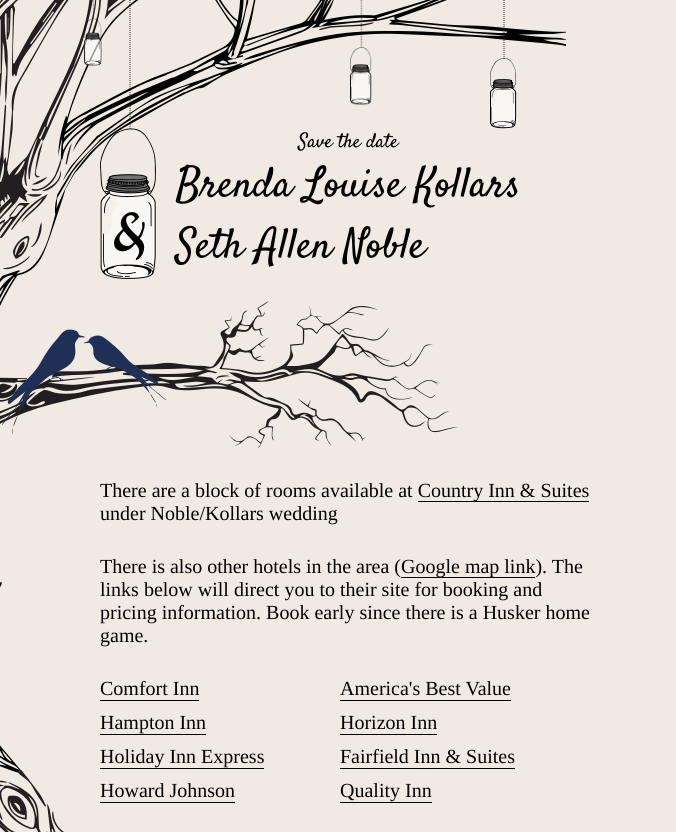
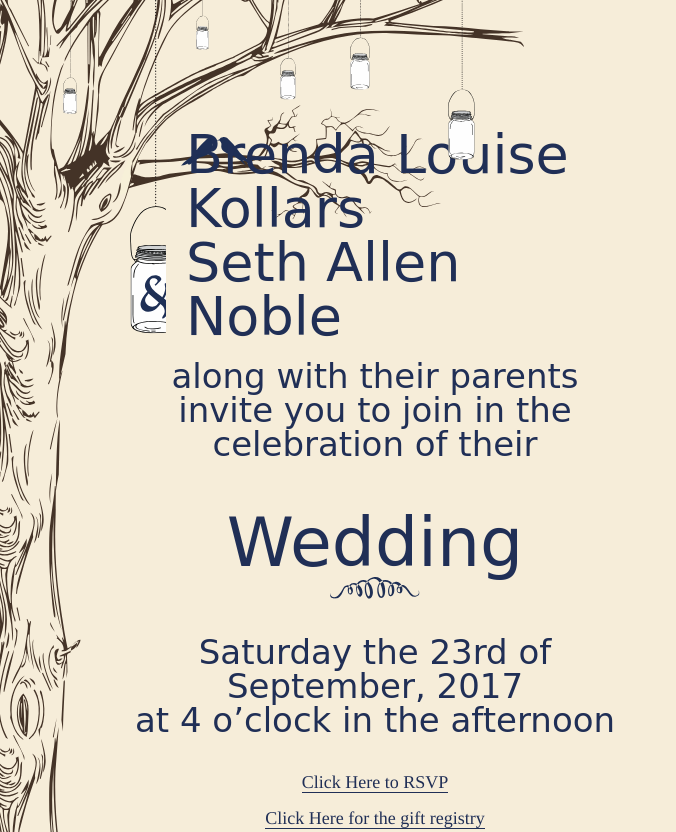
Before and after one commit to ckollars/sethandbrenda, a website: page public/index.html in a window 1280 px wide. Shown: the top 832 px of the page, without its empty margins (0-676 px from the left). Drawn offline with nearby package versions, Linux system fonts and the light colour scheme; files that its build step writes are made by us from their sources.

Commit message:
Update site with wedding info

```diff
--- a/gulpfile.js
+++ b/gulpfile.js
@@ -139,7 +139,10 @@
     // Documentaion on browser sync is at: browsersync.io
     // It's really rad.
     browserSync.init(null, {
-        "proxy": "sethandbrenda.com",
+        server: {
+          'baseDir': 'public',
+        },
+        // "proxy": "sethandbrenda.dev",
         "ghostMode": {
           "clicks": false,
           "scroll": false,
--- a/public/index.html
+++ b/public/index.html
@@ -10,11 +10,15 @@
   <meta property="og:image" content="" />
   <meta property="og:url" content="http://sethandbrendaswedding.com" />
 
-  <link href="https://fonts.googleapis.com/css?family=Satisfy" rel="stylesheet">
+  <!-- <link href="https://fonts.googleapis.com/css?family=Satisfy" rel="stylesheet"> -->
   <link rel="stylesheet" type="text/css" href="/css/styles.min.css">
 </head>
 <body>
+  <div class="branch"></div>
+  <div class="tree"></div>
   <div class="main">
+    <div class="lantern"></div>
+    <div class="lantern"></div>
     <div class="lantern"></div>
     <div class="lantern"></div>
     <div class="lantern"></div>
@@ -22,15 +26,25 @@
       <div class="header">
         <div class="lantern-large"></div>
         <div class="heaer-content">
-          <p class="h6">Save the date</p>
           <h1>
             <span>Brenda Louise Kollars</span>
             <span>Seth Allen Noble</span>
           </h1>
         </div>
       </div>
-      <div class="branch"></div>
-      <div class="content">
+      <div class="content clicker center">
+        <p>along with their parents<br>
+          invite you to join in the celebration of their</p>
+        <p class="large">Wedding</p>
+        <div class="squiggle"></div>
+        <p>Saturday the 23rd of September, 2017<br>
+          at 4 o’clock in the afternoon</p>
+      </div>
+      <div class="content small">
+        <p class="cta"><a href="https://docs.google.com/forms/d/e/1FAIpQLSd6Nu5hc5X-IuPXtSM5SRo1o8UKBpSCaWV263H5FNZDAYStvQ/viewform" target="_blank">Click Here to RSVP</a></p>
+        <p class="cta"><a href="https://www.honeymoonwishes.com/BrendaAndSeth" target="_blank">Click Here for the gift registry</a></p>
+      </div>
+      <div class="hotels small content">
         <p>There are a block of rooms available at <a href="https://www.countryinns.com/lincoln-hotel-ne-68521/usalane">Country Inn &amp; Suites</a> under Noble/Kollars wedding</p>
         <p>There is also other hotels in the area (<a href="https://www.google.com/search?q=lincoln+ne+hotels+airport&rlz=1C5CHFA_enUS723US723&oq=lincoln+ne+hotels+airport&aqs=chrome.0.69i59j0l2j69i64.4894j0j4&sourceid=chrome&ie=UTF-8#q=lincoln+ne+hotels+airport&rflfq=1&rlha=1&rlla=0&rllag=40845343,-96738578,243&tbm=lcl&hotel_dates=2017-03-05,2017-03-06&tbs=lf_hd:-1,ls:-1,lf_maxhp:-1,lf_maxhpitems:75-100-125-150,lf_maxhpcur:USD,lf_msr:-1,lf_hc:-1,lf_ha:-1,lf_haitems:1023,lf_pqs:EAE,lf:1,lf_ui:6&rlfi=hd:2017-03-05,2017-03-06;si:;mv:!1m3!1d8347.321484491133!2d-96.73779009869997!3d40.84464246971565!3m2!1i860!2i531!4f13.1;tbs:lf_hd:-1,ls:-1,lf_maxhp:-1,lf_maxhpitems:75-100-125-150,lf_maxhpcur:USD,lf_msr:-1,lf_hc:-1,lf_ha:-1,lf_haitems:1023,lf_pqs:EAE,lf:1,lf_ui:6">Google map link</a>). The links below will direct you to their site for booking and pricing information. Book early since there is a Husker home game.</p>
         <p class="cols">
--- a/source/scss/base/_base.scss
+++ b/source/scss/base/_base.scss
@@ -25,16 +25,16 @@
   @include serif();
   @include font-size(m);
   margin: 0;
-  color: $black;
+  color: $darkblue;
   text-rendering: optimizeLegibility;
   -webkit-font-smoothing: antialiased;
   -moz-osx-font-smoothing: grayscale;
   overflow-x: hidden;
-  background: #F1EAE2 url(../img/tree.png) no-repeat;
+  background-color: rgba(#F3E6C9, 0.7);
 
   @include mq(xs) {
-    background-position: -60px 0;
-    background-size: 170%;
+    // background-position: -60px 0;
+    // background-size: 170%;
   }
 }
 
--- a/source/scss/base/_typography.scss
+++ b/source/scss/base/_typography.scss
@@ -30,11 +30,13 @@
 
 h1 {
   font-weight: normal;
-  font-family: $handwritten;
+  font-family: $handwritten2;
   margin: 0;
-  font-size: 4.2rem;
+  font-size: 5.4rem;
+  line-height: 1;
+  color: $darkblue;
 
-  @include mq(s) {
+  @include mq(xs) {
     font-size: 3.4rem;
   }
 
@@ -75,6 +77,14 @@
   }
 }
 
+.clicker {
+  font-family: $handwritten2;
+  font-size: 2.8rem;
+}
+.center {
+  text-align: center;
+}
+
 
 // 3. Paragraphs, links and list
 // ---------
@@ -84,7 +94,7 @@
 }
 
 p {
-  margin: 0 0 1.5em 0;
+  margin: 0 0 0 0;
 }
 
 a {
@@ -94,7 +104,7 @@
 }
 
 a {
-  color: $black;
+  color: $darkblue;
   border-bottom: 1px solid currentColor;
   transition: border $fast ease-out;
 
--- a/source/scss/base/_variables.scss
+++ b/source/scss/base/_variables.scss
@@ -12,6 +12,7 @@
 
 // Brand colors
 $darkblue: #202F56;
+$brown: #443327;
 
 // Mono
 $white: #fff;
@@ -20,6 +21,7 @@
 // 2. Fonts
 // ---------
 
+$handwritten2: 'Clicker Script', cursive;
 $handwritten: 'Satisfy', cursive;
 $serif: Times, Georgia, serif;
 
--- a/source/scss/layout/_main.scss
+++ b/source/scss/layout/_main.scss
@@ -6,67 +6,117 @@
   overflow-x: hidden;
 }
 
-.container {
-  max-width: 520px;
-  padding: 0 10px;
-  margin: 0 auto;
-}
-
-.lantern {
+.tree {
   position: absolute;
-  background: url(../img/lantern.png) no-repeat;
-  background-size: cover;
-  width: 27px;
-  height: 129px;
-
-  &:first-child {
-    left: 12%;
-    top: -20px;
-    width: 18px;
-    height: 86px;
-  }
-  &:nth-child(2) {
-    left: 50%;
-    width: 22px;
-    height: 105px;
-  }
-  &:nth-child(3) {
-    left: 70%;
-  }
-}
-
-.lantern-large {
-  background: url(../img/lantern_&.png) no-repeat;
-  width: 56px;
-  height: 279px;
-  margin-right: 20px;
+  top: 0;
+  left: 0;
+  width: 542px;
+  height: 1166px;
+  background: url(../img/tree.svg) no-repeat;
 
   @include mq(xs) {
-    width: 42px;
-    background-size: 100%;
-    background-position: 0 60px;
+    left: -100px;
   }
 }
 
 .branch {
   position: absolute;
-  left: 0;
-  top: 300px;
-  background: url(../img/branch.png) no-repeat;
-  width: 458px;
-  height: 148px;
+  left: 118px;
+  top: 105px;
+  background: url(../img/branch.svg) no-repeat;
+  width: 324px;
+  height: 115px;
 
   @include mq(xs) {
-    width: 320px;
-    height: 110px;
-    background-size: cover;
+    left: 13px;
+    top: 120px;
   }
 }
 
+.container {
+  max-width: 510px;
+  padding: 0 10px;
+  margin: 0 0 0 120px;
+
+  @include mq(xs) {
+    margin-left: 0;
+  }
+}
+
+.lantern {
+  position: absolute;
+  background: url(../img/lantern.svg) no-repeat;
+  background-position: left bottom;
+  background-size: cover;
+  width: 27px;
+  height: 160px;
+
+  &:first-child {
+    left: 9%;
+    top: 0;
+    width: 14px;
+    height: 114px;
+
+    @include mq(xs) {
+      display: none;
+    }
+  }
+  &:nth-child(2) {
+    left: 28%;
+    width: 13px;
+    height: 50px;
+    top: 0;
+  }
+  &:nth-child(3) {
+    left: 40%;
+    width: 16px;
+    height: 120px;
+    top: -20px;
+
+    @include mq(xs) {
+      left: 50%;
+    }
+  }
+  &:nth-child(4) {
+    left: 64%;
+
+    @include mq(xs) {
+      left: 86%;
+    }
+  }
+  &:nth-child(5) {
+    left: 50%;
+    width: 20px;
+    height: 130px;
+    top: -40px;
+
+    @include mq(xs) {
+      left: 70%;
+    }
+  }
+}
+
+.lantern-large {
+  background: url(../img/large_lantern.svg) no-repeat;
+  background-position: left bottom;
+  width: 48px;
+  height: 544px;
+  margin-right: 20px;
+  margin-bottom: 10px;
+
+  @include mq(xs) {
+    width: 42px;
+    background-size: 100%;
+    // background-position: 0 260px;
+    margin-bottom: 0;
+  }
+}
 
 .header{
   display: flex;
   align-items: flex-end;
+  margin-top: -210px;
+  padding-bottom: 15px;
 }
 
 .h6 {
@@ -76,12 +126,67 @@
 }
 
 .content {
-  margin-top: 200px;
-  padding-bottom: 160px;
+  p {
+    font-size: 34px;
+    line-height: 1;
 
-  @include mq(xs) {
-    margin-top: 160px;
-    padding-bottom: 40px;
+    @include mq(s) {
+      font-size: 24px;
+    }
+  }
+
+  &.small p {
+    font-size: 18px;
+
+    @include mq(s) {
+      font-size: 16px;
+    }
+  }
+
+  &.small {
+    margin: 36px 0 0 0;
+    @include mq(s) {
+      margin-top: 18px;
+    }
+  }
+
+  p.cta {
+    margin: 18px 0;
+    text-align: center;
+  }
+
+  p.large {
+    font-size: 6.8rem;
+    color: $darkblue;
+    margin: 48px 0 0 0;
+
+    @include mq(s) {
+      font-size: 48px;
+      margin-top: 24px;
+    }
+  }
+
+  &.hotels {
+    margin-top: 48px;
+
+    @include mq(s) {
+      padding: 0 16px;
+    }
+    p {
+      margin-bottom: 24px;
+      line-height: 1.3;
+    }
+  }
+}
+
+.squiggle {
+  background: url(../img/squiggle.svg) no-repeat;
+  width: 90px;
+  height: 22px;
+  margin: 0 auto 36px auto;
+
+  @include mq(s) {
+    margin-bottom: 24px;
   }
 }
 
```
Also changed, not shown: source/html/index.html (+18 -4 lines), public/css/styles.css, public/img/branch.svg (added), public/img/lantern.svg (added), public/img/large_lantern.svg (added), public/img/squiggle.svg (added), public/img/tree.svg (added), source/img/branch.svg (added), source/img/large_lattern.svg (added), source/img/larttern.svg (added), source/img/squiggle.svg (added), source/img/tree.svg (added).
